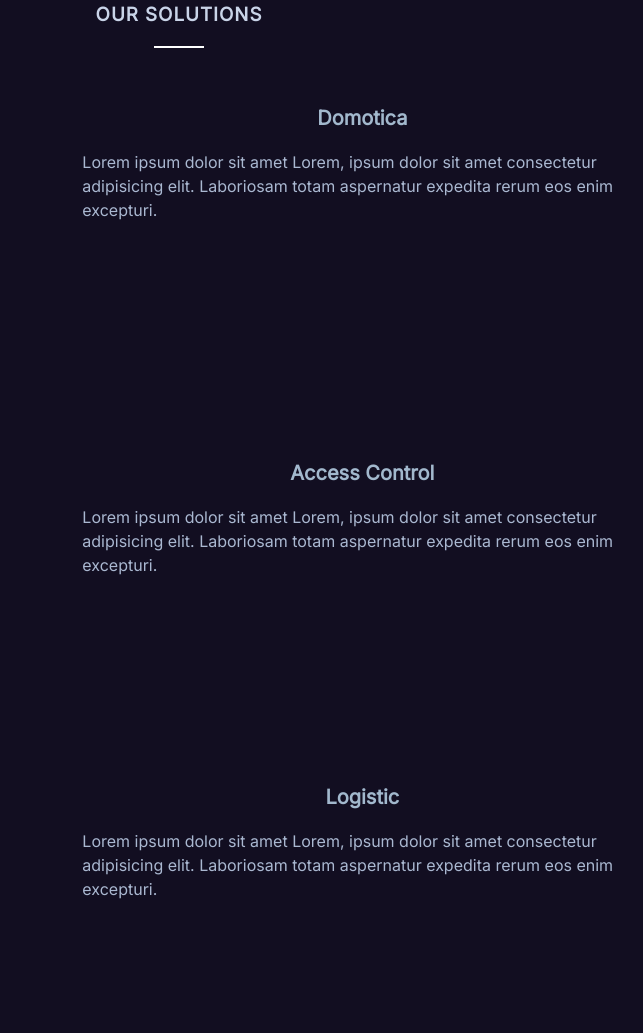
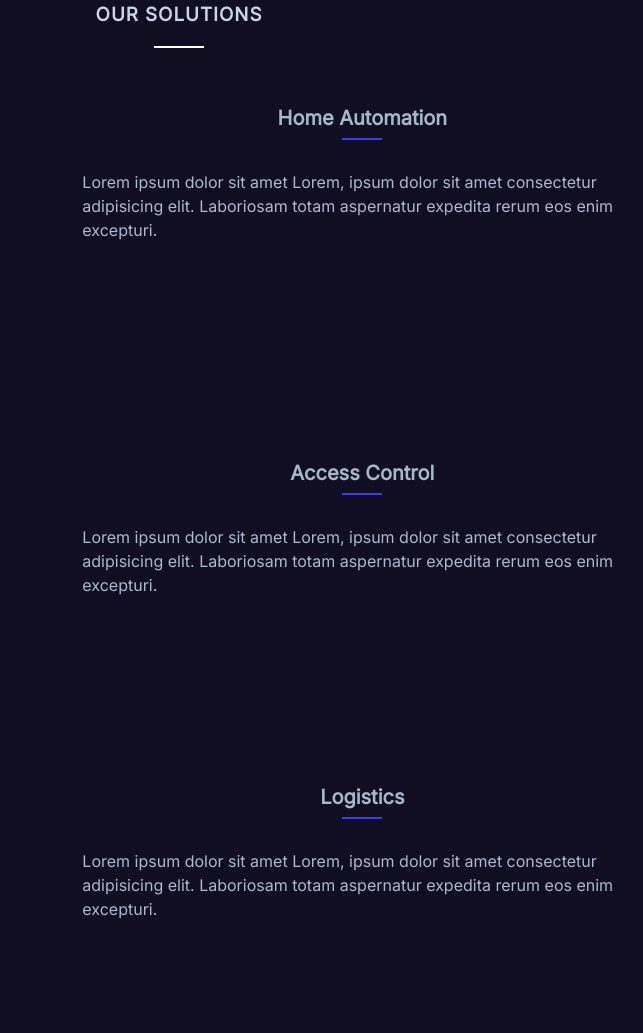
Before and after one commit to gastonioter/fullhtmlcss, a plain HTML site: page beauty-software/index.html in a window 1280 px wide. Shown: the part 1346-2379 px from the top of the page, 461-1104 px from the left. Drawn offline with Linux system fonts and the light colour scheme.

Commit message:
beauty-sw:fixes

```diff
--- a/beauty-software/index.html
+++ b/beauty-software/index.html
@@ -47,7 +47,7 @@
               <ul class="dropdown__list">
                 <li class="dropdown__item"><a class="dropdown__link" href="">home automation</a></li>
                 <li class="dropdown__item" ><a class="dropdown__link" href="">access control</a></li>
-                <li class="dropdown__item"><a class="dropdown__link" href="">Logistic</a></li>
+                <li class="dropdown__item"><a class="dropdown__link" href="">Logistics</a></li>
                 <li class="dropdown__item submenu">
                   <a class="dropdown__link" href="">More Solutions &#x25B8;</a>
 
@@ -120,7 +120,7 @@
             <div class="project">
               <div class="project__imgWp"><img src="./domotica.jpg" alt="" class="project__img"></div>
               <div class="project__text">
-                <h3 class="project__title">Domotica</h3>
+                <h3 class="project__title">Home Automation</h3>
                 <p class="project__desc">Lorem ipsum dolor sit amet Lorem, ipsum dolor sit amet consectetur adipisicing elit. Laboriosam totam aspernatur expedita rerum eos enim excepturi.</p>
               </div>
             </div>
@@ -136,7 +136,7 @@
             <div class="project">
               <div class="project__imgWp"><img src="./logistic.jpg" alt="" class="project__img"></div>
               <div class="project__text">
-                <h3 class="project__title">Logistic</h3>
+                <h3 class="project__title">Logistics</h3>
                 <p class="project__desc">Lorem ipsum dolor sit amet Lorem, ipsum dolor sit amet consectetur adipisicing elit. Laboriosam totam aspernatur expedita rerum eos enim excepturi.</p>
               </div>
             </div>
--- a/beauty-software/styles.css
+++ b/beauty-software/styles.css
@@ -70,9 +70,6 @@ section {
   position: relative;
 }
 
-.section__content {
-  margin-top: 10rem;
-}
 .section__title::after {
   content: "";
   display: block;
@@ -84,6 +81,9 @@ section {
   left: 50%;
   transform: translate(-50%);
   margin-top: 2rem;
+}
+.section__content {
+  margin-top: 10rem;
 }
 .container {
   width: 90%;
@@ -399,14 +399,26 @@ main {
   color: rgb(162, 184, 205);
   font-size: 2rem;
   text-align: center;
+  position: relative;
   margin-bottom: 2rem;
+}
+.project__title::after{
+  content: '';
+  display: block;
+  height: 2px;
+  background-color: #3c3cf6;
+  width: 40px;
+  bottom: -10px;
+  left: 50%;
+  transform: translate(-50%);
+  position: absolute;
 }
 .project__desc {
   padding: 0 2rem;
   text-align: left;
   line-height: 1.5;
   max-width: 600px;
-  margin: 0 auto;
+  margin: 4rem auto;
 }
 
 footer {
```
